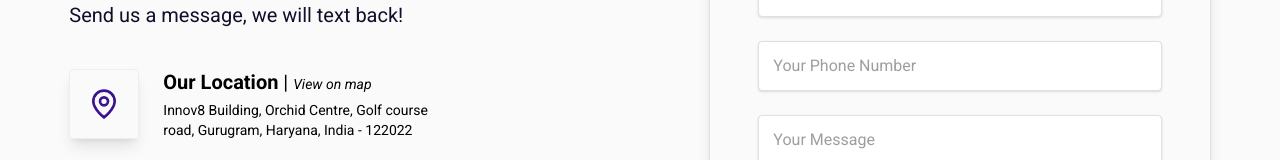
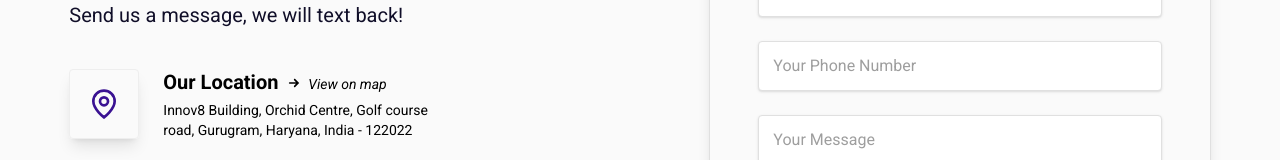
Before and after one commit to swapanmanna/gpc, a React (Vite) app: page /contact in a window 1280 px wide. Shown: the part 324-484 px from the top of the page. Built offline with nearby package versions, Linux system fonts and the light colour scheme.

Commit message:
added a small arrow in the contact us page, beside the view on map link

```diff
--- a/src/components/Contact/ContactUs.jsx
+++ b/src/components/Contact/ContactUs.jsx
@@ -5,6 +5,7 @@ import { GrLocation } from "react-icons/gr";
 import { FiPhoneCall } from "react-icons/fi";
 import { MdOutlineEmail } from "react-icons/md";
 import { Link } from "react-router-dom";
+import { TiArrowRight } from "react-icons/ti";
 
 export default function ContactUs() {
     useEffect(() => {
@@ -435,7 +436,7 @@ export default function ContactUs() {
                                     </div>
                                     <div className="w-full">
                                         <h4 className="mb-1 text-xl text-dark dark:text-white">
-                                            <span className="font-bold">Our Location</span> | <span className="text-sm italic hover:text-brand-purple hover:underline"><Link to="https://maps.app.goo.gl/iJx6qe41EeEeG1vY8" target="_blank">View on map</Link></span>
+                                            <span className="font-bold">Our Location</span> <span><TiArrowRight className="inline-block" /></span> <span className="text-sm italic hover:text-brand-purple hover:underline"><Link to="https://maps.app.goo.gl/iJx6qe41EeEeG1vY8" target="_blank">View on map</Link></span>
                                         </h4>
                                         <p className="text-sm text-body-color dark:text-dark-6">
                                             Innov8 Building, Orchid Centre, Golf course road, Gurugram, Haryana, India - 122022
```
